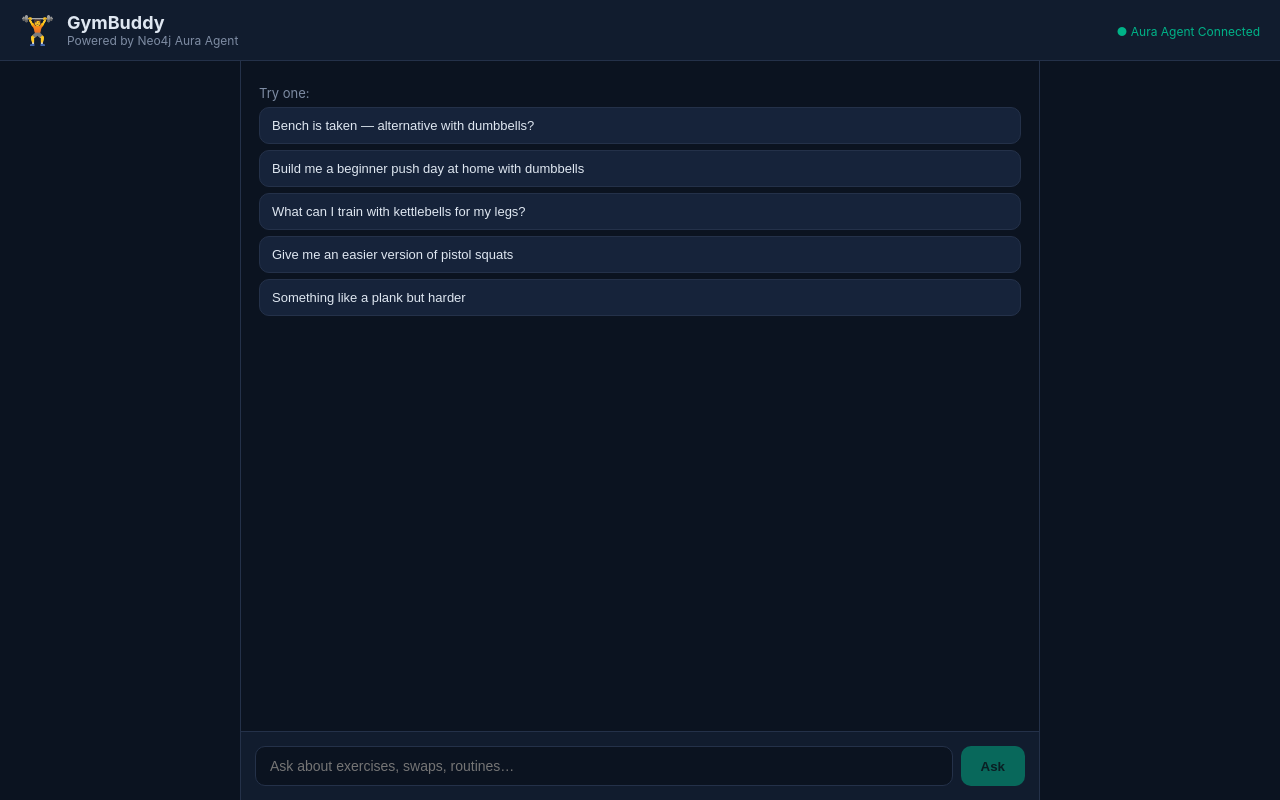
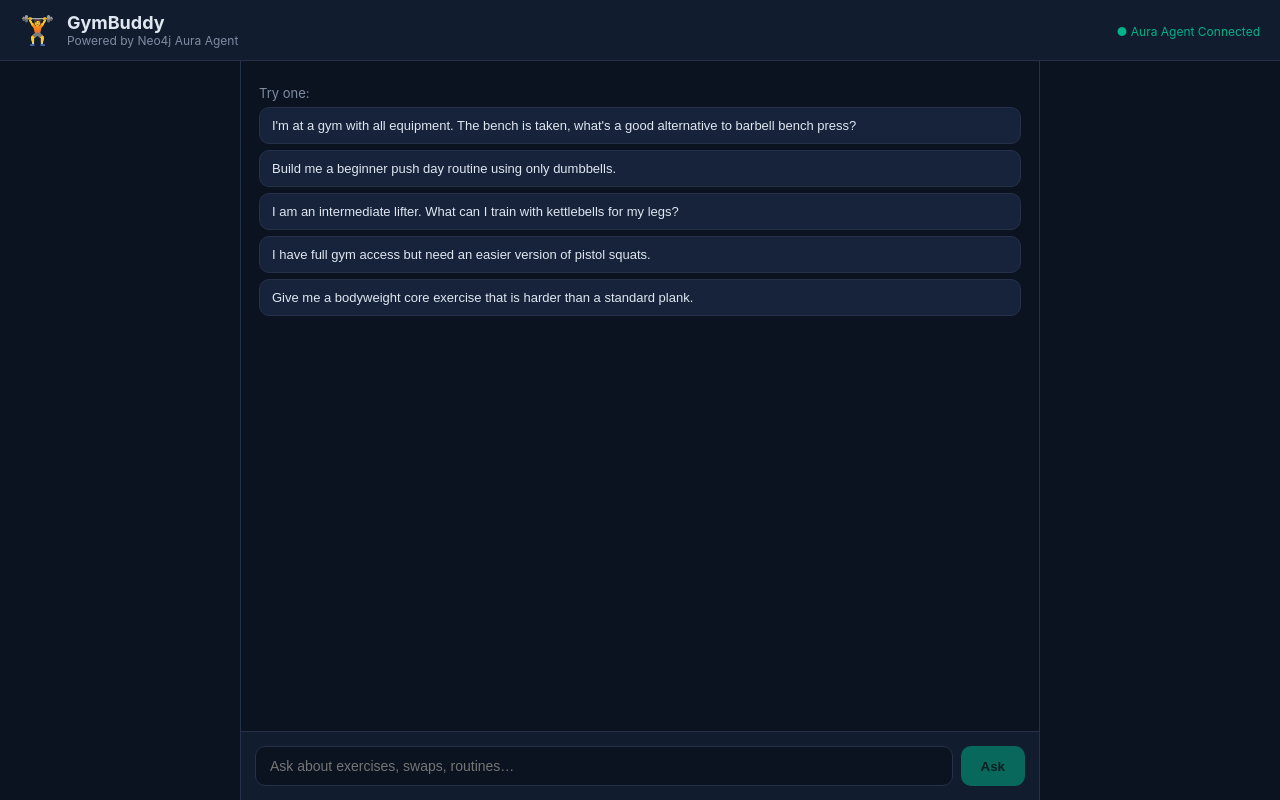
Before and after one commit to Zor0000/gymbuddy-agent, a React (Vite) app in the folder web/: page / in a window 1280 px wide. Built offline with nearby package versions, Linux system fonts and the light colour scheme.

Commit message:
chore: update examples to be comprehensive singular queries

```diff
--- a/web/src/components/ChatPanel.tsx
+++ b/web/src/components/ChatPanel.tsx
@@ -7,11 +7,11 @@ export interface Message {
 }
 
 const EXAMPLES = [
-  "Bench is taken — alternative with dumbbells?",
-  "Build me a beginner push day at home with dumbbells",
-  "What can I train with kettlebells for my legs?",
-  "Give me an easier version of pistol squats",
-  "Something like a plank but harder",
+  "I'm at a gym with all equipment. The bench is taken, what's a good alternative to barbell bench press?",
+  "Build me a beginner push day routine using only dumbbells.",
+  "I am an intermediate lifter. What can I train with kettlebells for my legs?",
+  "I have full gym access but need an easier version of pistol squats.",
+  "Give me a bodyweight core exercise that is harder than a standard plank.",
 ];
 
 export default function ChatPanel({
```
